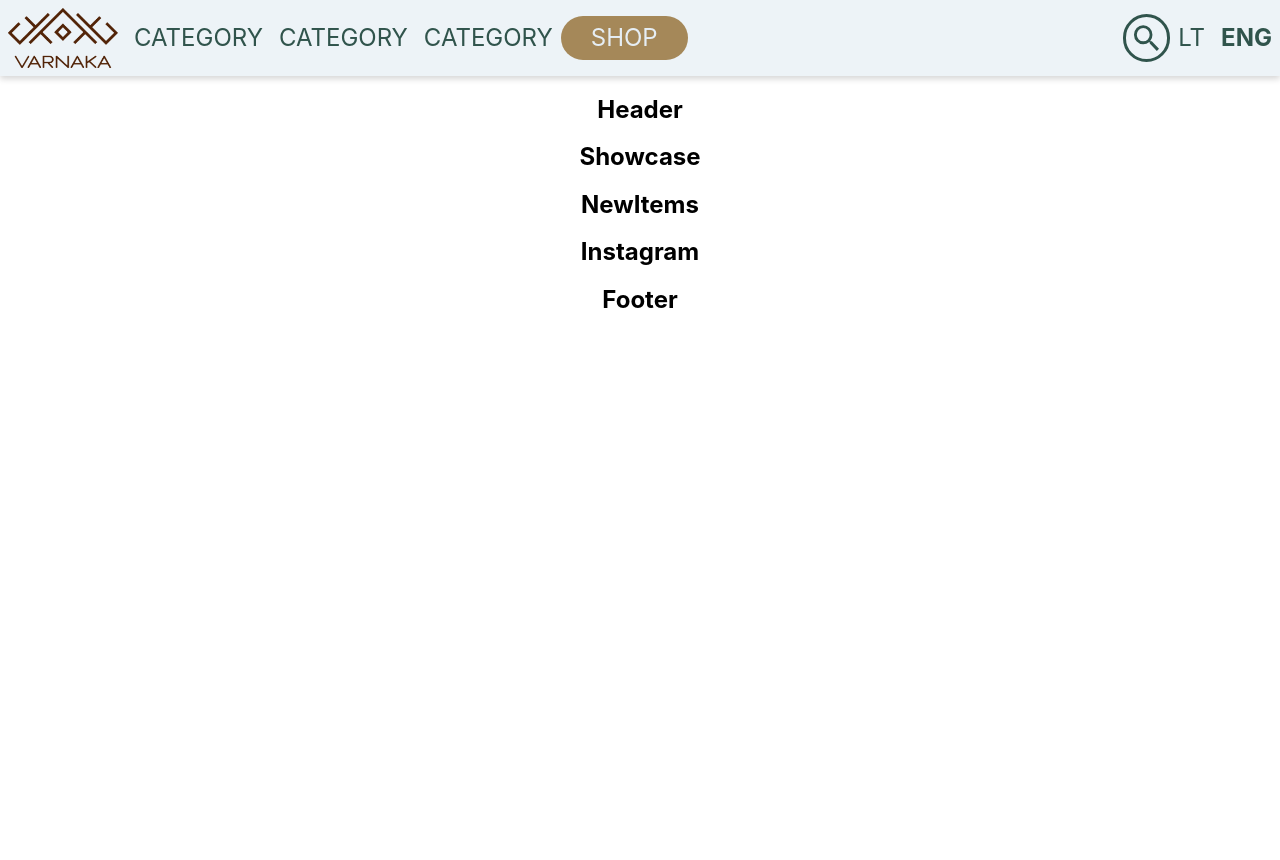
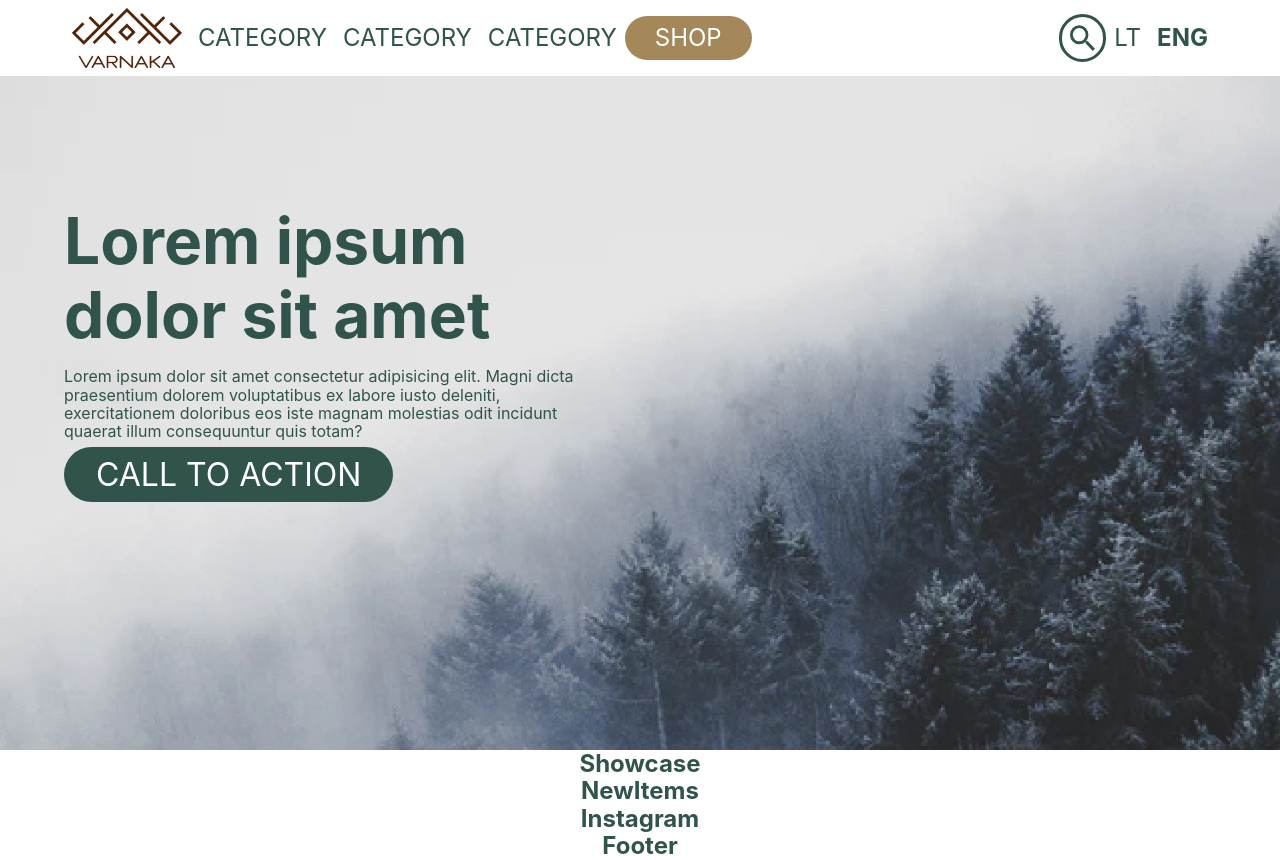
Before and after one commit to macas5/varnaka, a React (Create React App) app: page / in a window 1280 px wide. Before the commit the page ends 800 px from the top, so only its background shows below. Built offline with nearby package versions, Linux system fonts and the light colour scheme.

Commit message:
Entered basic header information

```diff
--- a/src/components/Header/Header.tsx
+++ b/src/components/Header/Header.tsx
@@ -1,9 +1,15 @@
 import React from 'react';
+import './header.css';
 
 const Header = () => {
   return(
-    <h2>Header</h2>
+    <div className="ph5 tl headerbg">
+      <section className="mw6 pb7">
+        <h2 className="f-4 pt6">Lorem ipsum dolor sit amet</h2>
+        <p className="mb3">Lorem ipsum dolor sit amet consectetur adipisicing elit. Magni dicta praesentium dolorem voluptatibus ex labore iusto deleniti, exercitationem doloribus eos iste magnam molestias odit incidunt quaerat illum consequuntur quis totam?</p>
+        <span className="cta ph4 pv2">CALL TO ACTION</span>
+      </section>
+    </div>
   )
 }
-
 export default Header;
--- /dev/null
+++ b/src/components/Header/header.css
@@ -0,0 +1,16 @@
+.headerbg{
+  background: url(../../Assets/Header\ Filler@2x.png);
+  background-size: cover;
+}
+
+.cta {
+  background: #30544C 0% 0% no-repeat padding-box;
+  color: var(--light);
+  font-size: 2em;
+  border-radius: 30px;
+  opacity: 1;
+}
+
+.f-4 {
+  font-size: 4em;
+}
--- a/src/components/Navbar/Navbar.css
+++ b/src/components/Navbar/Navbar.css
@@ -1,10 +1,9 @@
 nav{
-  background: #E6EEF4B3 0% 0% no-repeat padding-box;
+  background: var(--light) 0% 0% no-repeat padding-box;
   box-shadow: 0px 3px 6px #00000029;
   opacity: 1;
 
   font-size: 24px;
-  color: var(--primary);
 }
 
 .search {
--- a/src/components/Navbar/Navbar.tsx
+++ b/src/components/Navbar/Navbar.tsx
@@ -6,7 +6,7 @@ import Search from '../../Assets/Search Logo.svg';
 
 const Navbar = () => {
   return(
-    <nav className="flex justify-between items-center pv2 v-mid">
+    <nav className="flex justify-between items-center pv2 ph5 v-mid">
       <div className="flex items-center">
         <img src={Logo} alt="Varnaka" className="ph2"/>
         <span className="ph2">CATEGORY</span>
--- a/src/index.css
+++ b/src/index.css
@@ -9,13 +9,16 @@
 }
 
 :root{
-  --light: #E6EEF4;
+  --light: #FFFFFF;
   --mid: #74959D;
   --black: #0F1817;
   --primary: #30544C;
   --secoundary: #A58859;
 }
 
+h1, h2, h3, h4{
+  margin: 0;
+}
 
 body {
   margin: 0;
@@ -24,6 +27,7 @@ body {
     sans-serif;
   -webkit-font-smoothing: antialiased;
   -moz-osx-font-smoothing: grayscale;
+  color: var(--primary);
 }
 
 code {
```
Also changed, not shown: 1 other file (tests, documents, lock files or other folders).
